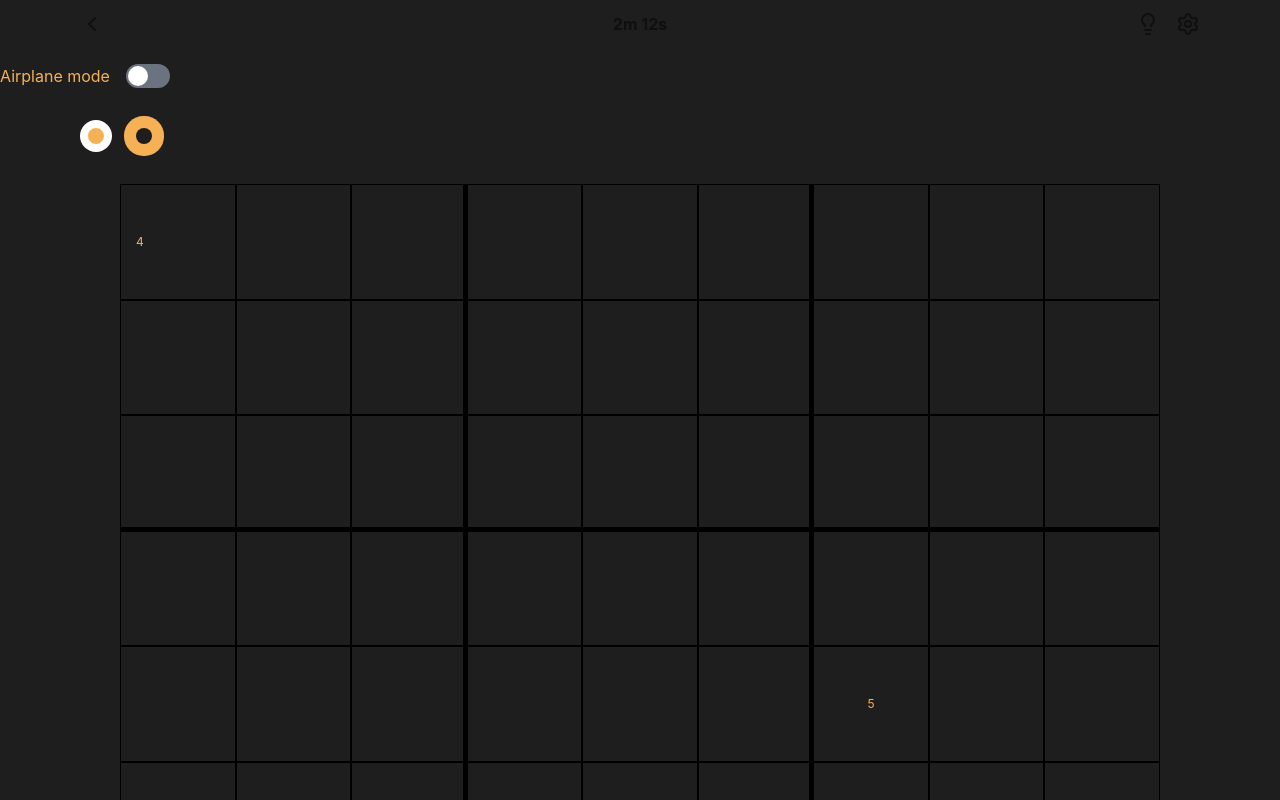
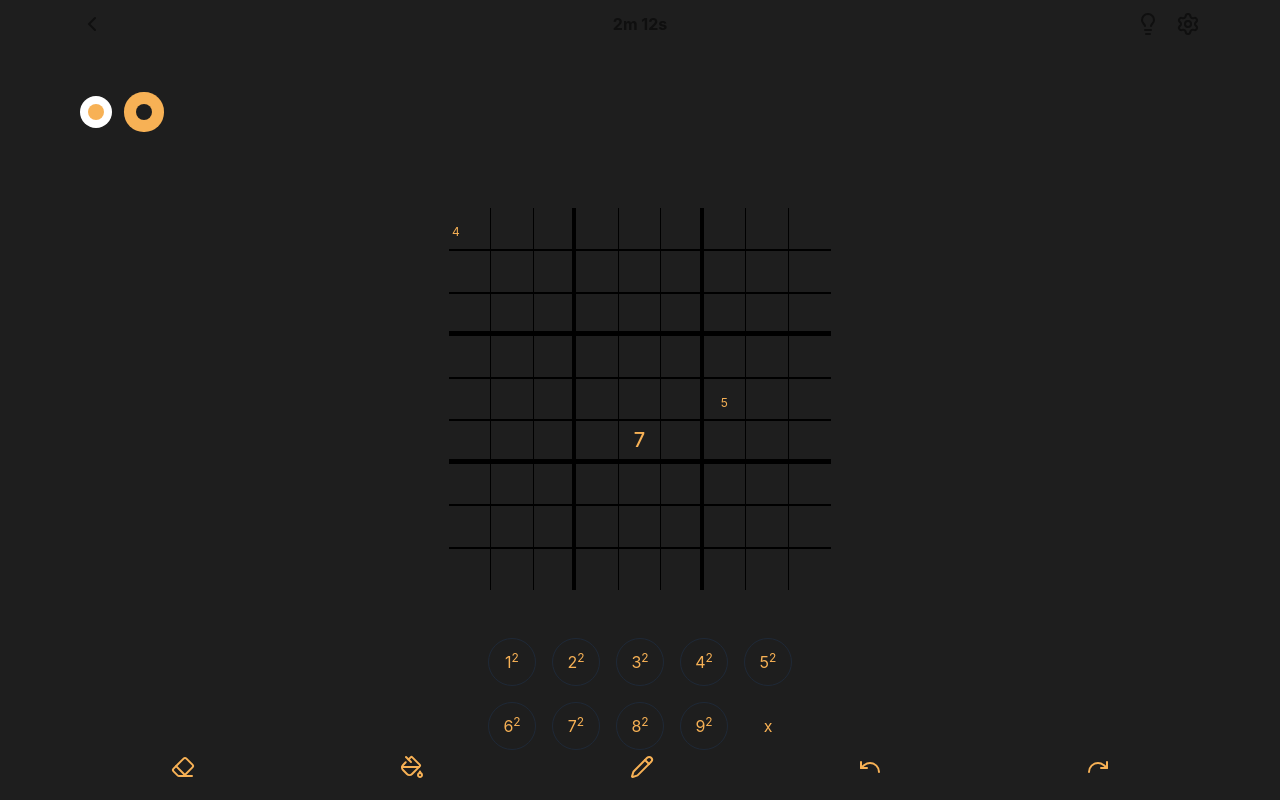
Before and after one commit to Vuurvos1/sudoku, a SvelteKit app: page / in a window 1280 px wide. Shown: the top 800 px of the page. Built offline with nearby package versions, Linux system fonts and the light colour scheme.

Commit message:
improve styling

```diff
--- /dev/null
+++ b/src/lib/stores/settings.svelte.ts
@@ -0,0 +1,9 @@
+export enum NoteStyles {
+	Grid,
+	Row
+}
+
+export const settings = $state({
+	noteStyle: NoteStyles.Grid,
+	showTimer: false
+});
--- a/src/main.css
+++ b/src/main.css
@@ -19,6 +19,11 @@ button {
 	cursor: pointer;
 }
 
+html,
+body {
+	@apply h-full;
+}
+
 @media (prefers-color-scheme: dark) {
 	:root {
 		color: #f6f6f6;
--- a/src/routes/+page.svelte
+++ b/src/routes/+page.svelte
@@ -74,6 +74,7 @@
 	}
 </script>
 
+<div class="flex h-full max-h-full flex-col">
 	<header class="py-3">
 		<nav class="container flex flex-row items-center justify-between">
 			<div class="flex w-32 flex-row items-center gap-4">
@@ -95,10 +96,10 @@
 		</nav>
 	</header>
 
-<main class="py-4 text-accent">
+	<main class="flex h-auto flex-1 flex-col overflow-hidden py-4 text-accent">
 		<!-- Base color scheme dark, light, adapt to system -->
 
-	<Switch />
+		<!-- <Switch /> -->
 
 		<!-- <input type="color" bind:value={theme.background} />
 	<input type="color" bind:value={theme.accent} /> -->
@@ -128,13 +129,16 @@
 			{/each}
 		</div>
 
-	<div class="container">
-		<div class="sudoku mb-8">
-			<div class="row mx-10 grid aspect-square grid-cols-9">
+		<!-- flex items-center justify-center -->
+		<div
+			class="sudoku mx-auto h-full max-h-full w-full max-w-screen-lg flex-1 overflow-hidden px-6 py-12 md:px-8"
+		>
+			<div class="mx-auto flex aspect-square max-h-full">
+				<div class="row mx-auto grid h-full max-h-full w-full max-w-full grid-cols-9 grid-rows-9">
 					{#each sudokuGrid as row, i}
 						{#each row as cell, j}
 							<div
-							class="cell aspect-square border border-black"
+								class="cell border border-black"
 								class:selected={selectedCell.col === j && selectedCell.row === i}
 							>
 								<button
@@ -166,6 +170,7 @@
 			</div>
 		</div>
 
+		<div>
 			<div class="options mx-auto grid w-min gap-4">
 				{#each { length: 9 } as _, i}
 					<button
@@ -249,7 +254,9 @@
 					<RedoIcon />
 				</button>
 			</div>
+		</div>
 	</main>
+</div>
 
 <style lang="postcss">
 	.d1 {
@@ -271,15 +278,13 @@
 	button.active > div > div {
 		transform: scale(1);
 		transition-delay: 0.075s;
-		/* width: 4px;
-		height: 4px; */
-		/* box-shadow: 0 0 0 4px var(--color-background); */
 	}
 
 	.options {
 		grid-template-columns: repeat(5, min-content);
 	}
 
+	/* thiccc borders */
 	.cell:nth-child(n + 10):nth-child(-n + 9) {
 		border-top-width: 4px;
 	}
@@ -296,6 +301,23 @@
 		border-right-width: 4px;
 	}
 
+	/* remove outer borders */
+	.cell:nth-child(-n + 9) {
+		border-top: none;
+	}
+
+	.cell:nth-child(n + 73) {
+		border-bottom: none;
+	}
+
+	.cell:nth-child(9n) {
+		border-right: none;
+	}
+
+	.cell:nth-child(1n + 1) {
+		border-left: none;
+	}
+
 	.cell.selected {
 		@apply bg-sky-400/40;
 	}
```
Lines whose indentation alone changed are shown as unchanged.
